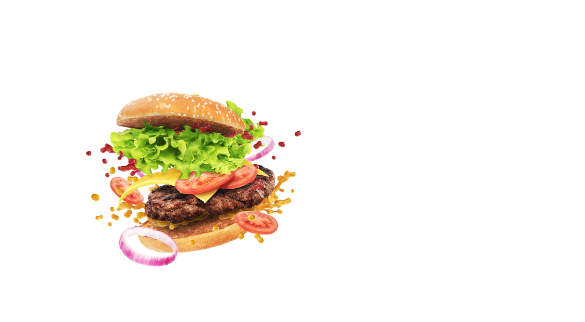
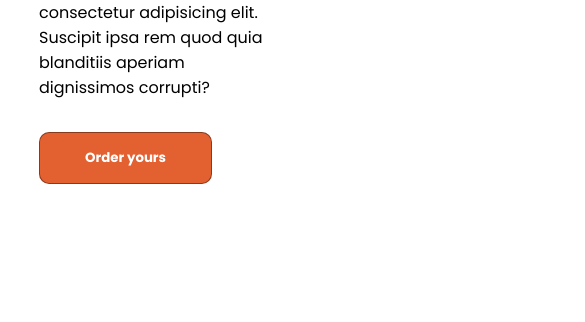
Before and after one commit to joaodev2/exercicios, a plain HTML site: page dev-envolvente/index.html in a window 390 px wide. Shown: the part 661-983 px from the top of the page, 585 px wide, since content can reach past the window. Before the commit the page ends 935 px from the top, so only its background shows below. Drawn offline with nearby package versions, Linux system fonts and the light colour scheme.

Commit message:
nova atualização

```diff
--- a/dev-envolvente/style.css
+++ b/dev-envolvente/style.css
@@ -58,7 +58,7 @@
 
  .home-text{
     margin-right: 91px;
-   max-width: 550px;
+   max-width: 37rem;
 }
 
 .home-text .text-h4{
@@ -96,37 +96,6 @@
  }
 
 
-
- @media screen and (max-width: 1100px){
-     .home{
-     display: flex;
-    flex-direction: column;
-    text-align: center;
- }
-    .home-text{
-     display: flex;
-     flex-direction: column;
-    justify-content: center;
-    align-items: center;}
-
-
-   body{
-         overflow: auto;}
-    .home-img img{
-    width: 100%;
-    max-width: 70%;
-    margin-top: 40px;
-    }
-
- }
-
- @media screen and (max-width: 850px){
-   header h1{
-      padding-right: 30px;
-}
-}
- @media screen and (max-width: 750px){
-    .navegation{
-     display: none;}
+@media screen {
 
 }
```
